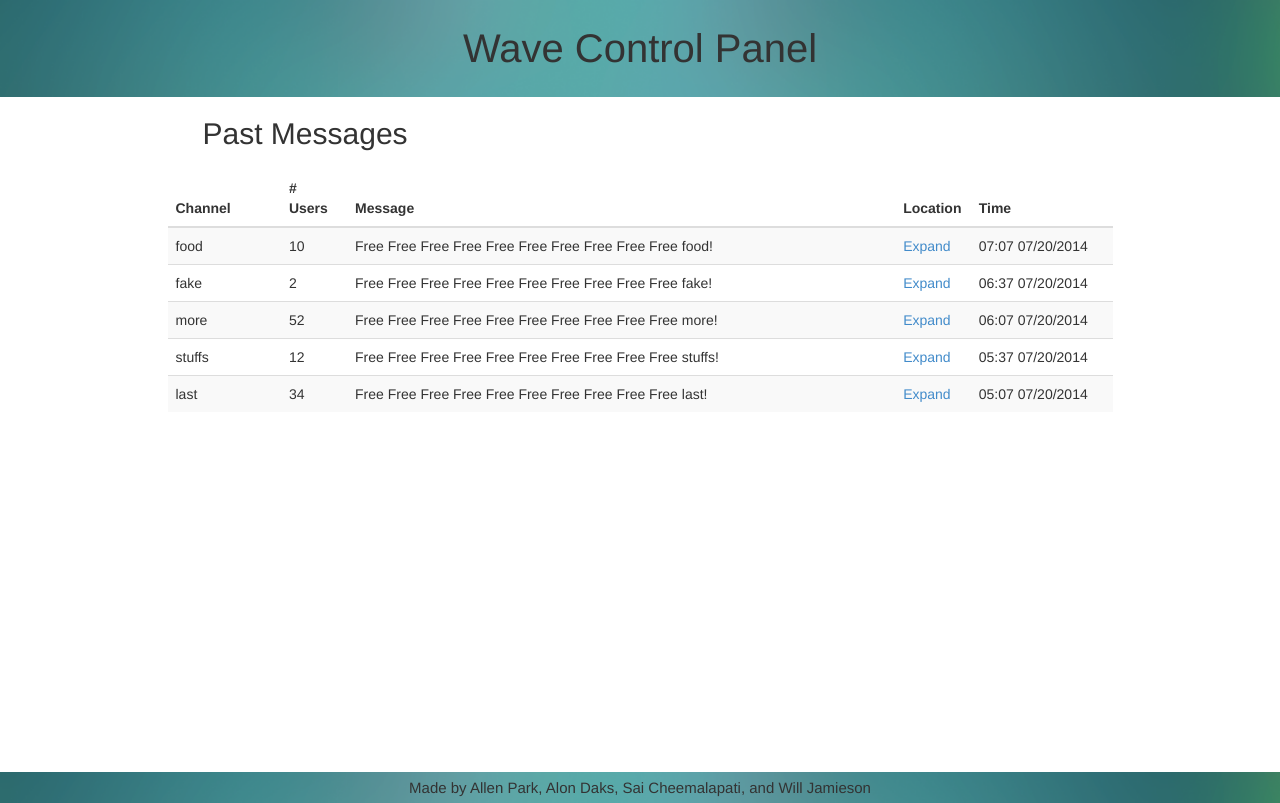
After one commit to allenpark/greylock-hackfest-web, a Django app: a page that uses wave_web/templates/base.html in a window 1280 px wide. The commit adds this page. Run offline with Django 3.2, Linux system fonts and the light colour scheme; some libraries are stand-ins or nearby versions.

Commit message:
added analytics

```diff
--- a/wave_web/static/css/base.css
+++ b/wave_web/static/css/base.css
@@ -1,3 +1,7 @@
+html, body {
+    height: 100%;
+}
+
 .header {
     width: 100%;
     min-height: 150px;
@@ -15,12 +19,24 @@
     }
 }
 
+.not-footer {
+    min-height: 100%;
+    height: auto !important;
+    height: 100%;
+    margin-bottom: -2em;
+}
+
+.push {
+    height: 2em;
+}
+
 .footer {
     width: 100%;
     max-height: 90px;
     background-image:url("/static/img/header.png");
     padding-top: 5px;
     padding-bottom: 5px;
+    float: bottom;
 }
 
 @media (min-width: 1136px) {
--- /dev/null
+++ b/wave_web/static/css/past_messages.css
@@ -0,0 +1,20 @@
+.h-spacing {
+    margin-left: 50px;
+}
+
+.labels {
+    background-color: white;
+    font-family: "Lucida Grande", "Arial", sans-serif;
+    font-weight: bold;
+    text-align: center;
+    border: 2px solid black;
+    white-space: nowrap;
+    padding: 10px;
+}
+
+.map {
+    height: 400px;
+    background-color: #CCC;
+    margin-top: 10px;
+    margin-bottom: 10px;
+}
--- a/wave_web/static/js/index.js
+++ b/wave_web/static/js/index.js
@@ -46,7 +46,7 @@ function map_initialize() {
         center: latlng,
         zoom: 8,
         mapTypeId: google.maps.MapTypeId.ROADMAP
-    }
+    };
     map = new google.maps.Map(map_canvas, map_options);
 }
 //google.maps.event.addDomListener(window, 'load', map_initialize);
--- /dev/null
+++ b/wave_web/static/js/past_messages.js
@@ -0,0 +1,49 @@
+$('document').ready(function() {
+    console.log('Ready!');
+});
+var map, mapCanvas;
+
+function toggleMap(id, numUsers, latitude, longitude, radius) {
+    var mapButton = $('#mapButton' + id);
+    var mapContainer = $('#mapContainer' + id);
+    if (mapContainer.hasClass('hidden')) {
+        mapContainer.removeClass('hidden');
+        mapButton.text('Hide');
+        if (!mapContainer.hasClass('loaded')) {
+            mapContainer.addClass('loaded');
+            mapCanvas = $('#mapCanvas' + id)[0];
+            var center = new google.maps.LatLng(latitude, longitude);
+            var mapOptions = {
+                center: center,
+                zoom: 8,
+                mapTypeId: google.maps.MapTypeId.ROADMAP
+            };
+            map = new google.maps.Map(mapCanvas, mapOptions);
+            var meters = radius * 1609.344;
+            var circleOptions = {
+                strokeColor: '#FF0000',
+                strokeOpacity: 0.5,
+                strokeWeight: 2,
+                fillColor: '#FF0000',
+                fillOpacity: 0.1,
+                map: map,
+                center: center,
+                radius: meters
+            };
+            var circle = new google.maps.Circle(circleOptions);
+            var markerOptions = {
+                position: center,
+                draggable: false,
+                raiseOnDrag: false,
+                map: map,
+                labelContent: 'There were ' + numUsers + ' users in this radius.',
+                labelAnchor: new google.maps.Point(100, 0),
+                labelClass: 'labels', // the CSS class for the label
+            };
+            var marker = new MarkerWithLabel(markerOptions);
+        }
+    } else {
+        mapContainer.addClass('hidden');
+        mapButton.text('Expand');
+    }
+}
--- a/wave_web/templates/base.html
+++ b/wave_web/templates/base.html
@@ -12,11 +12,12 @@
     {% block scripts %}{% endblock %}
   </head>
   <body class="body">
+    <div class="not-footer">
       <div class="row">
         <div class="header-container">
           <div class="col-md-12 header">
             <div class="page-name">
-	      {% block title %}Wave - Admin{% endblock %}
+              {% block title %}Wave Control Panel{% endblock %}
             </div>
           </div>
         </div>
@@ -24,14 +25,14 @@
       <br/>
       {% block contents %}{% endblock %}
       <br/>
-      <div class="row">
-        <div class="header-container">
+      <div class="push"></div>
+    </div>
+    <div class="push">
       <div class="col-md-12 footer">
         <div class="footer-text">
           {% block footer %}Made by Allen Park, Alon Daks, Sai Cheemalapati, and Will Jamieson{% endblock %}
         </div>
       </div>
     </div>
-      </div>
   </body>
 </html>
--- a/wave_web/templates/index.html
+++ b/wave_web/templates/index.html
@@ -8,8 +8,6 @@
 <script type="text/javascript" src="{% static 'js/maskedinput.js' %}"></script>
 <link rel="stylesheet" href="{% static 'css/index.css' %}">
 {% endblock %}
-
-{% block title %}Wave Control Panel{% endblock %}
 
 {% block contents %}
 <form action="" method="POST" id="form">
--- /dev/null
+++ b/wave_web/templates/past_messages.html
@@ -0,0 +1,66 @@
+{% extends "base.html" %}
+{% load staticfiles %}
+
+{% block scripts %}
+<script src="https://maps.googleapis.com/maps/api/js"></script>
+<script language="javascript" src="{% static 'js/past_messages.js' %}"></script>
+<script type="text/javascript" src="{% static 'js/markerwithlabel_packed.js' %}"></script>
+<script type="text/javascript" src="{% static 'js/maskedinput.js' %}"></script>
+<link rel="stylesheet" href="{% static 'css/past_messages.css' %}">
+{% endblock %}
+
+{% block contents %}
+<div class="container">
+  <div class="row">
+    <div class="col-md-offset-1">
+      <span class="h2 h-spacing">Past Messages</span><br/><br/>
+    </div>
+  </div>
+  <div class="row">
+    <div class="col-md-offset-1 col-md-10">
+      <table class="table table-striped">
+        <colgroup>
+          <col span="1" style="width: 12%">
+          <col span="1" style="width: 7%">
+          <col span="1" style="width: 58%">
+          <col span="1" style="width: 8%">
+          <col span="1" style="width: 15%">
+        </colgroup>
+        <thead>
+          <tr>
+            <th>Channel</th>
+            <th># Users</th>
+            <th>Message</th>
+            <th>Location</th>
+            <th>Time</th>
+          </tr>
+        </thead>
+        <tbody>
+          {% for message in past_messages %}
+          <tr>
+            <td>{{ message.channel }}</td>
+            <td>{{ message.numUsers }}</td>
+            <td>{{ message.message }}</td>
+            <td><a href="javascript:;"
+                   id="mapButton{{ message.id }}"
+                   onclick="toggleMap({{ message.id }}, {{ message.numUsers }}, {{ message.latitude }}, {{ message.longitude }}, {{ message.radius }})">Expand</a></td>
+            <td>{{ message.time }}</td>
+          </tr>
+          <tr class="hidden"></tr>
+          <tr id="mapContainer{{ message.id }}" class="hidden">
+            <td colspan="5">
+              <div id="mapCanvas{{ message.id }}" class="map"></div>
+              <div class="row">
+              <span class="col-md-offset-1">Latitude: {{ message.latitude }}</span>
+              <span class="col-md-offset-3">Longitude: {{ message.longitude }}</span>
+              <span class="col-md-offset-4">Radius: {{message.radius }}</span>
+              </div>
+            </td>
+          </tr>
+          {% endfor %}
+        </tbody>
+      </table>
+    </div>
+  </div>
+</div>
+{% endblock %}
--- a/wave_web/urls.py
+++ b/wave_web/urls.py
@@ -12,6 +12,7 @@ urlpatterns = patterns('',
     url(r'^admin/$', wave_admin),
     url(r'^$', index),
     url(r'^settings/$', settings),
+    url(r'^analytics/$', past_messages),
     url(r'^api/getNumUsersOnChannelInRadius/(?P<channel>\w+)/(?P<latitude>[-]?[\d.]+)/(?P<longitude>[-]?[\d.]+)/(?P<radius>[\d.]+)$', get_num_users_in_radius)
 )
 
--- a/wave_web/views.py
+++ b/wave_web/views.py
@@ -20,6 +20,26 @@ def index(request):
 def settings(request):
     values = {}
     return render_to_response("settings.html", values, RequestContext(request))
+
+def past_messages(request):
+    values = {}
+    channels = ['food', 'fake', 'more', 'stuffs', 'last']
+    numUsers = [10, 2, 52, 12, 34]
+    messages = ['Free '*10 + channels[i] + '!' for i in xrange(len(channels))]
+    latitudes = [i*15 for i in xrange(len(channels))]
+    longitudes = [i*25 for i in xrange(len(channels))]
+    times = [(datetime.datetime.now() - datetime.timedelta(minutes=i*30)).strftime('%H:%M %m/%d/%Y') for i in xrange(len(channels))]
+    radii = [i for i in xrange(len(channels))]
+    past_messages = [{'id': i,
+                      'channel': channels[i],
+                      'numUsers': numUsers[i],
+                      'message': messages[i],
+                      'latitude': latitudes[i],
+                      'longitude': longitudes[i],
+                      'time': times[i],
+                      'radius': radii[i]} for i in xrange(len(channels))]
+    values['past_messages'] = past_messages
+    return render_to_response("past_messages.html", values, RequestContext(request))
 
 """
 Helper Functions
```
Lines whose indentation alone changed are shown as unchanged.
